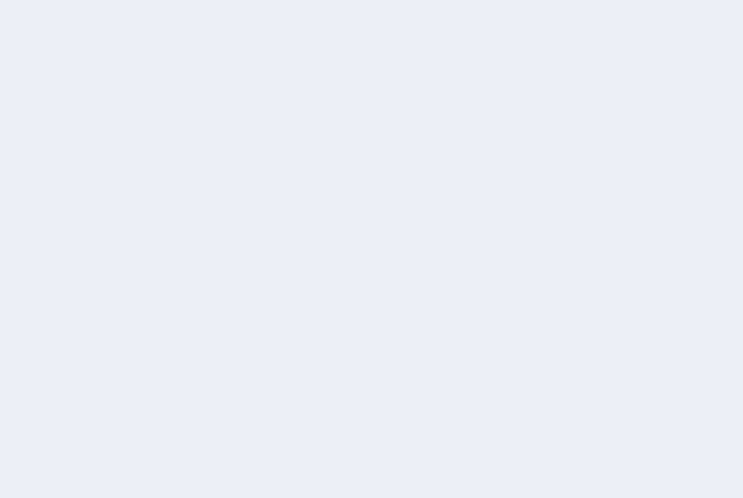
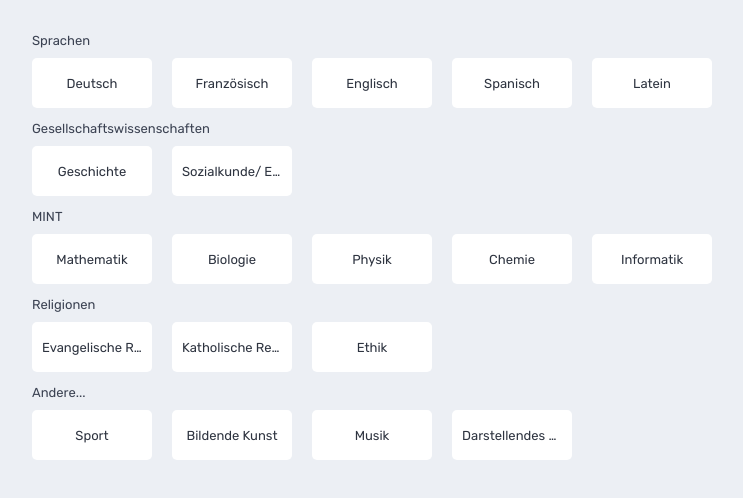
Before and after one commit to mikareich/course-planner, a React (Create React App) app: page /grundkurse in a window 1280 px wide. Shown: the top 498 px of the page, without its empty margins (208-951 px from the left). Built offline with nearby package versions, Linux system fonts and the light colour scheme.

Commit message:
display basic course

```diff
--- a/src/views/BasicCourses.jsx
+++ b/src/views/BasicCourses.jsx
@@ -1,7 +1,25 @@
 import React from "react";
+import { SUBJECT_AREAS } from "../utils/courses";
+import Category from "../components/Category";
+import CourseItem from "../components/CourseItem";
 
 function BasicCourses() {
-  return <div className="basicCourses" />;
+  return (
+    <div className="basicCourses">
+      <div className="advancedCourses">
+        {Object.entries(SUBJECT_AREAS).map(([subject, coursesObject]) => {
+          const courses = (coursesObject.BasicCourses || coursesObject).flat();
+          return (
+            <Category label={subject} key={subject}>
+              {courses.flat().map((course) => (
+                <CourseItem name={course} type="basic-course" key={course} />
+              ))}
+            </Category>
+          );
+        })}
+      </div>
+    </div>
+  );
 }
 
 export default BasicCourses;
```
